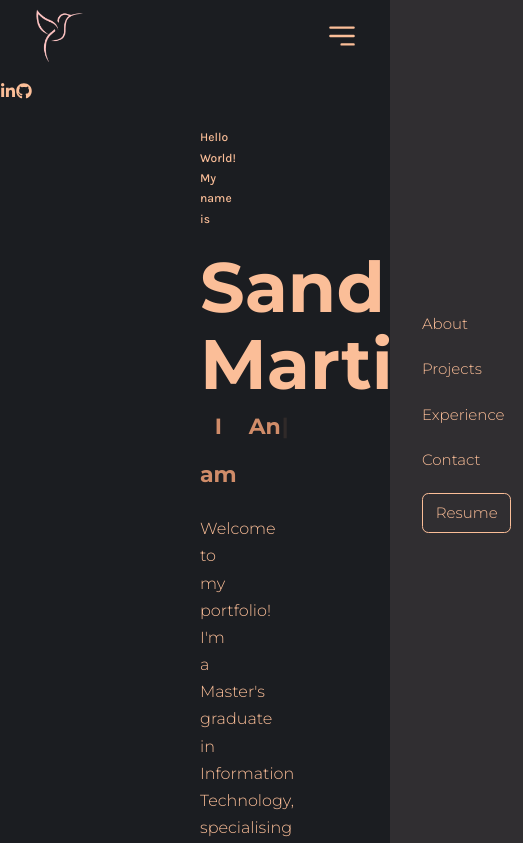
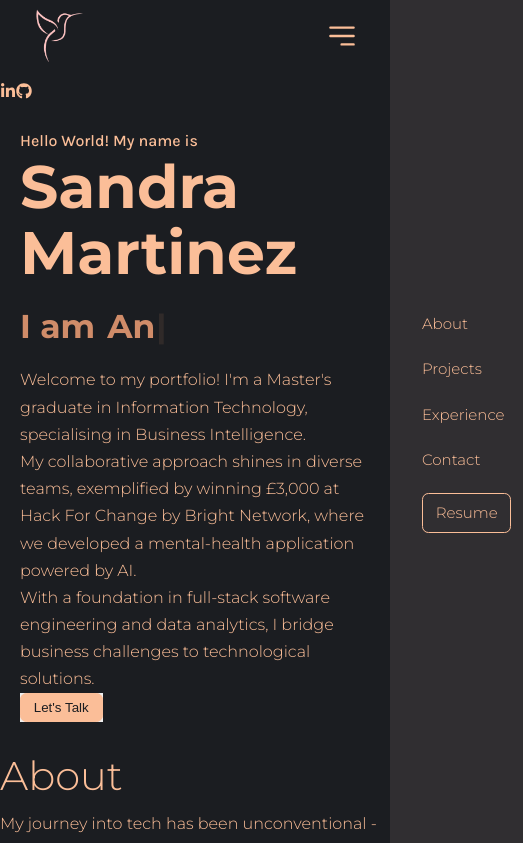
Before and after one commit to sandramtzd/my-portfolio, a React (Create React App) app: page / in a window 390 px wide. Shown: the top 843 px of the page, 523 px wide, since content can reach past the window. Built offline with nearby package versions, Linux system fonts and the light colour scheme; some icons are missing.

Commit message:
making hero responsive

```diff
--- a/src/components/hero/HeroStyle.js
+++ b/src/components/hero/HeroStyle.js
@@ -4,7 +4,13 @@ import styled from "styled-components";
 export const Hero = styled.div`
   justify-content: center;
   position: relative;
-  padding: 20px 200px;
+  padding: 20px 100px;
+
+  @media (max-width: 768px) {
+    padding: 20px 20px;
+
+  }
+
 
 
 `;
@@ -14,33 +20,28 @@ export const HeroContainer = styled.div`
   justify-content: space-between;
   align-items: center;
   width: 100%;
+
 `;
 
 export const Greeting = styled.h3`
-  transition-delay: 100ms;
-  margin: 0px 0px 20px 0px;
   font-size: 16px;
   font-family: 'Karla', sans-serif;
   display: flex;
 
-  @media (max-width: 768px) {
-    font-size: 12px;
-  }
 
 
 `;
 
 export const Name = styled.h1`
   transition-delay: 200ms;
-  font-size: 70px;
+  font-size: 60px;
   font-weight: 600;
   display: flex;
   line-height: 1.1;
-  margin: 0px;
   color: var(--color-light)
 
   @media (max-width: 768px) {
-    font-size: 60px;
+
     color: var(--color-light)
   }
 
@@ -50,18 +51,12 @@ export const Name = styled.h1`
 export const TextLoop = styled.div`
   color: var(--color-bg-variant);
   font-weight: 600;
-  font-size: 40px;
+  font-size: 33px;
   display: flex;
   gap: 12px;
-  line-height: 100px;
-  @media (max-width: 960px) {
-    text-align: center;
-  }
-  @media (max-width: 640px) {
-    font-size: 22px;
-    line-height: 48px;
-    margin-bottom: 16px;
-  }
+  line-height: 80px;
+
+
 
 `;
 
@@ -74,10 +69,16 @@ export const Span = styled.div`
 export const Description = styled.div`
     color: var(--color-primary);
     display: flex;
-    font-size: 25px;
+    font-size: 20px;
     font-family: 'Karla', sans-serif;
     margin: 0px 0px 20px;
-    padding-right: 300px;
+    padding-right: 60px;
+
+    @media (max-width: 768px) {
+      padding-right: 0px;
+      font-size: 20px;
+
+    }
 
 `;
 
@@ -87,9 +88,10 @@ export const Description = styled.div`
 
 export const ButtonContact = styled.button`
   display: flex;
-  font-family: 'Karla', sans-serif;
-  font-size: 22px;
+  font-size: 18px;
   border-radius: 30px;
+  font-family: 'Montserrat', sans-serif;
+
 
 
 `;
--- a/src/components/nav/NavStyle.js
+++ b/src/components/nav/NavStyle.js
@@ -100,6 +100,6 @@ export const MobileMenu = styled.nav`
 
 
     @media (max-width: 640px) {
-      width: 40%
+      width: 40%;
     }
 `;
--- a/src/index.css
+++ b/src/index.css
@@ -46,10 +46,7 @@ body {
 
 /* ===============  GENERAL STYLES ============= */
 
-.container {
-    width: var(--container-width-lg);
-    margin: 0 auto;
-}
+
 
 h1, h2, h3, h4, h5 {
     font-weight: 500;
@@ -103,25 +100,6 @@ a:hover {
 
 
 /* =========== MEDIA QUERIES (MEDIUM DEVICES) ============ */
-@media screen and (max-width: 1024px){
-    .container {
-        width: var(--container-width-md);
-    }
 
-    section {
-        margin-top: 6rem;
-    }
-
-}
 
 /* =========== MEDIA QUERIES (SMALL DEVICES) ============ */
-@media screen and (max-width: 600px){
-    .container {
-        width: var(--container-width-sm);
-    }
-
-    section > h2{
-        margin-bottom: 2rem;
-    }
-
-}
```
